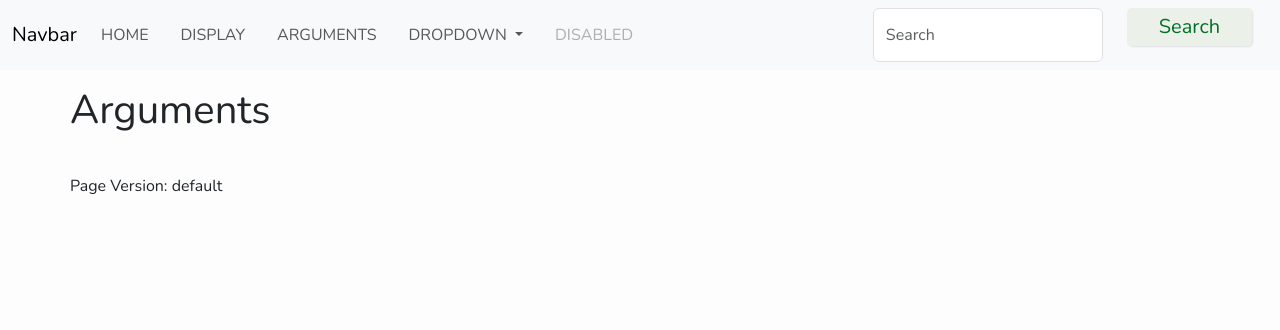
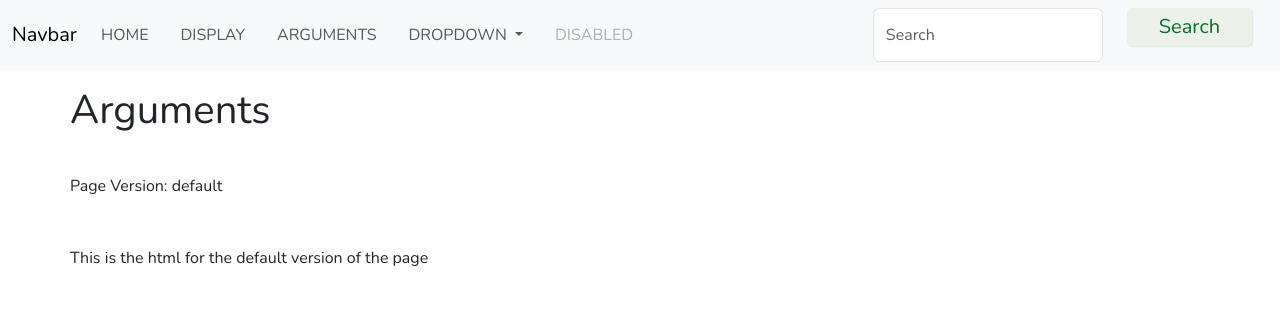
Before and after one commit to hdwyer-det/DemoWebApp, a Flask app: page /arguments.html in a window 1280 px wide. Shown: the top 330 px of the page. Run offline with Flask 3, Linux system fonts and the light colour scheme; some libraries are stand-ins or nearby versions.

Commit message:
Arguments working

```diff
--- a/templates/arguments.html
+++ b/templates/arguments.html
@@ -6,4 +6,17 @@
 <div class="container">
   <p>Page Version: {{ pageVersion }}</p>
 </div>
+{% if pageVersion == "default" %}
+<div class="container">
+    <p>This is the html for the default version of the page</p>
+</div>
+{% elif pageVersion == "alternate" %}
+<div class="container">
+    <p>Alternate page version</p>
+</div>
+{% else %}
+<div class="container">
+    <p>Catch all if we don't recognise the page version</p>
+</div>
+{% endif %}
 {% endblock %}
```
